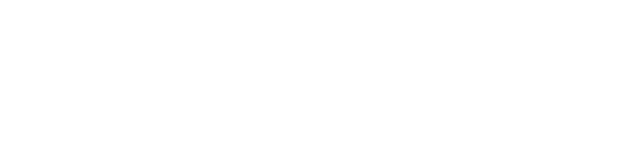
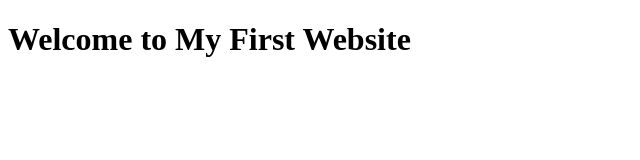
Before and after one commit to minhaz246-art/my-first-html, a plain HTML site: page index.html in a window 1280 px wide. Shown: the whole page, without its empty margins (0-640 px from the left). Drawn offline with Linux system fonts and the light colour scheme.

Commit message:
added h1

```diff
--- a/index.html
+++ b/index.html
@@ -6,6 +6,6 @@
     <title>My First Website</title>
 </head>
 <body>
-
+    <h1>Welcome to My First Website</h1>
 </body>
 </html>
```
